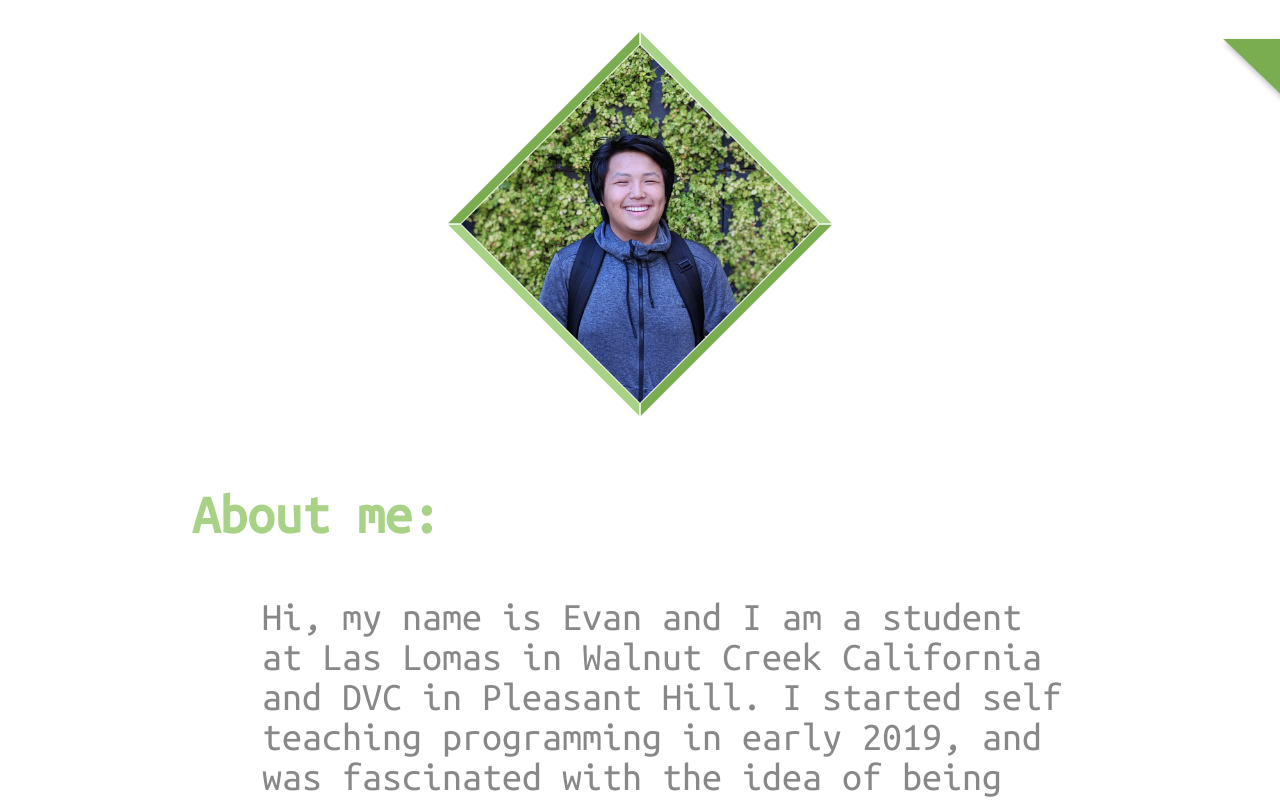
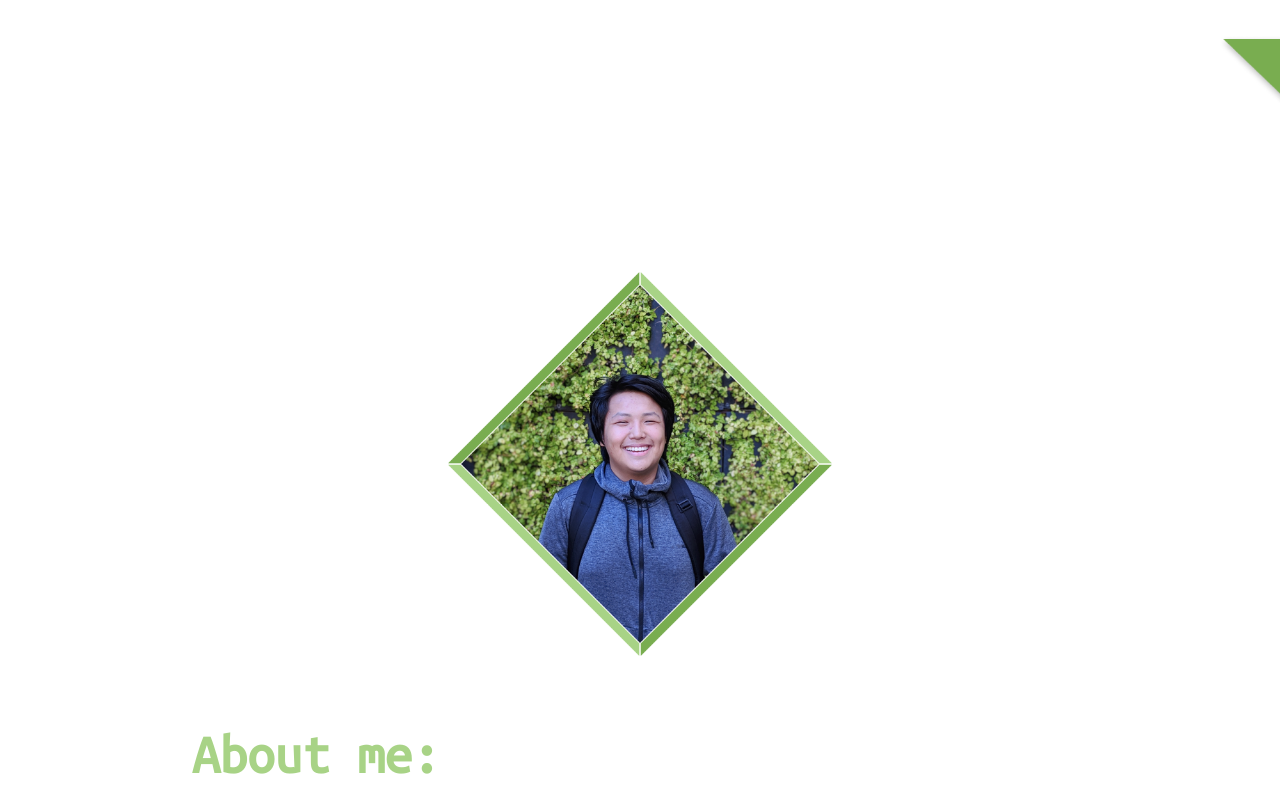
Before and after one commit to Evan-Nishi/personal-site-v2, a Next.js app: page / in a window 1280 px wide. Shown: the top 800 px of the page. Built offline with nearby package versions, Linux system fonts and the light colour scheme.

Commit message:
these ui bugs

```diff
--- a/src/pages/index.tsx
+++ b/src/pages/index.tsx
@@ -7,13 +7,14 @@ export default class Index extends React.Component {
         return(
             <body>
                 <Layout>
-                    <img src="/barseg1.png" id="TopBar" className="animated slideInRight"/>
-                    <img src="/barseg2.png" id="SmolBar" className="animated slideInRight"/>
+                    <div>
+                        <img src="/barseg1.png" id="TopBar" className="animated slideInRight"/>
+                        <img src="/barseg2.png" id="SmolBar" className="animated slideInRight"/>
+                    </div>
                     <Header/>
                     <h1 id="title">Evan Nishi</h1>
-                    <br className="blank"/>
                     <img src="/pfp3.png" id="pfp" className="animated fadeInDown delay-1s"/>
-                    <br className="spacer"/>
+                    <br/>
                     <div className="container">
                         <h3>About me:</h3>
                         <p>Hi, my name is Evan and I am a student at Las Lomas in Walnut Creek California and DVC
@@ -26,8 +27,8 @@ export default class Index extends React.Component {
                                afraid to fail or ask for help sometimes.  I have a solid work ethic, and
                                adapt to new environments and technologies quickly.</p>
                     </div>
-                    <br className="spacer"/>
-                    <br className="spacer"/>
+                    <br/>
+                    <br/>
                     <div className="container">
                         <h3>Events</h3>
                         <p>In the past few months, hackathons and the hacker community as a whole
@@ -59,12 +60,12 @@ export default class Index extends React.Component {
                         </div>
                         </div>
                     </div>
-                    <br className="spacer"/>
-                    <br className="spacer"/>
+                    <br/>
+                    <br/>
                     <div className="container" id="skills">
                         <h3>Tools/Technologies:</h3>
                         <p>I love learning new technologies, along with the following tools
-                            I know Git, scrum, and have good understanding and experience with linux.
+                            I am also experienced with linux, scrum, git, and bash scripting.
                         </p>
                         <div className="indented">
                             <h2>Python</h2>
@@ -123,8 +124,8 @@ export default class Index extends React.Component {
                             </div>
                         </div>
                     </div>
-                    <br className="spacer"/>
-                    <br className="spacer"/>
+                    <br/>
+                    <br/>
                     <div className="container">
                         <h3>Work/Education/Volunteer</h3>
                         <div className="indented">
@@ -147,8 +148,8 @@ export default class Index extends React.Component {
                             </ul>
                         </div>
                     </div>
-                    <br className="spacer"/>
-                    <br className="spacer"/>
+                    <br/>
+                    <br/>
                     <div className="container">
                         <h3>Hobbies:</h3>
                         <div className="indented">
@@ -172,7 +173,7 @@ export default class Index extends React.Component {
                             </ul>
                         </div>
                     </div>
-                    <br className="blank"/>
+                    <div className="blank"/>
                 </Layout>
             </body>
 
--- a/src/styles.css
+++ b/src/styles.css
@@ -44,10 +44,6 @@ body{
     margin: 0;
 }
 
-br{
-    line-height: 5px;
-}
-
 footer {
     height:100px;
     display: flex;
@@ -57,8 +53,7 @@ footer {
 
 img{
     user-select: none;
-    margin-right: auto;
-    margin-left: auto;
+    margin: auto;
     display: block;
 }
 
@@ -100,14 +95,6 @@ img{
     margin: auto;
 }
 
-.spacer{
-    line-height: 50px;
-}
-
-.blank{
-    line-height: 280px;
-}
-
 .inlinelink{
     color: #A1EC66;
 }
@@ -126,6 +113,10 @@ img{
 .errormessage{
     color: black;
     text-align: center;
+}
+
+.blank{
+    height: 50%;
 }
 
 #python{
@@ -186,9 +177,12 @@ img{
 }
 
 #pfp{
+    padding-top: 20%;
+    position: relative;
     width: 30%;
     height: auto;
 }
+
 
 @media screen and (max-width:740px) {
 
```
